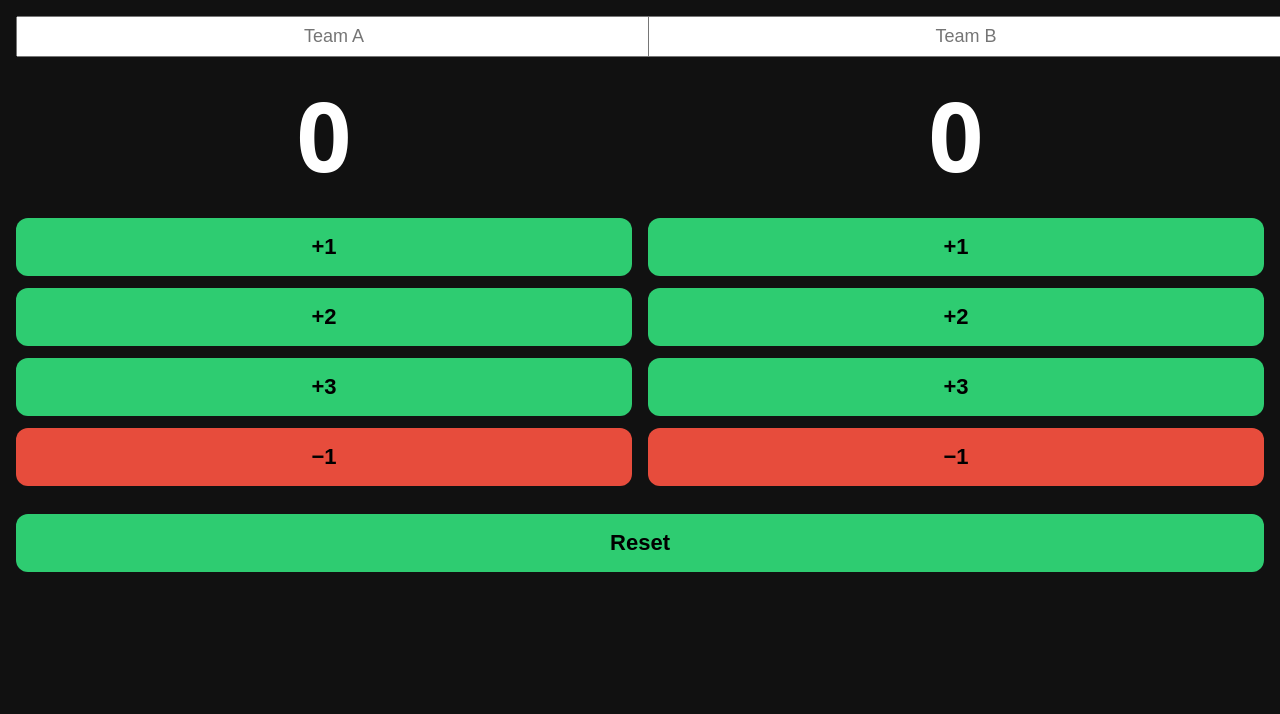
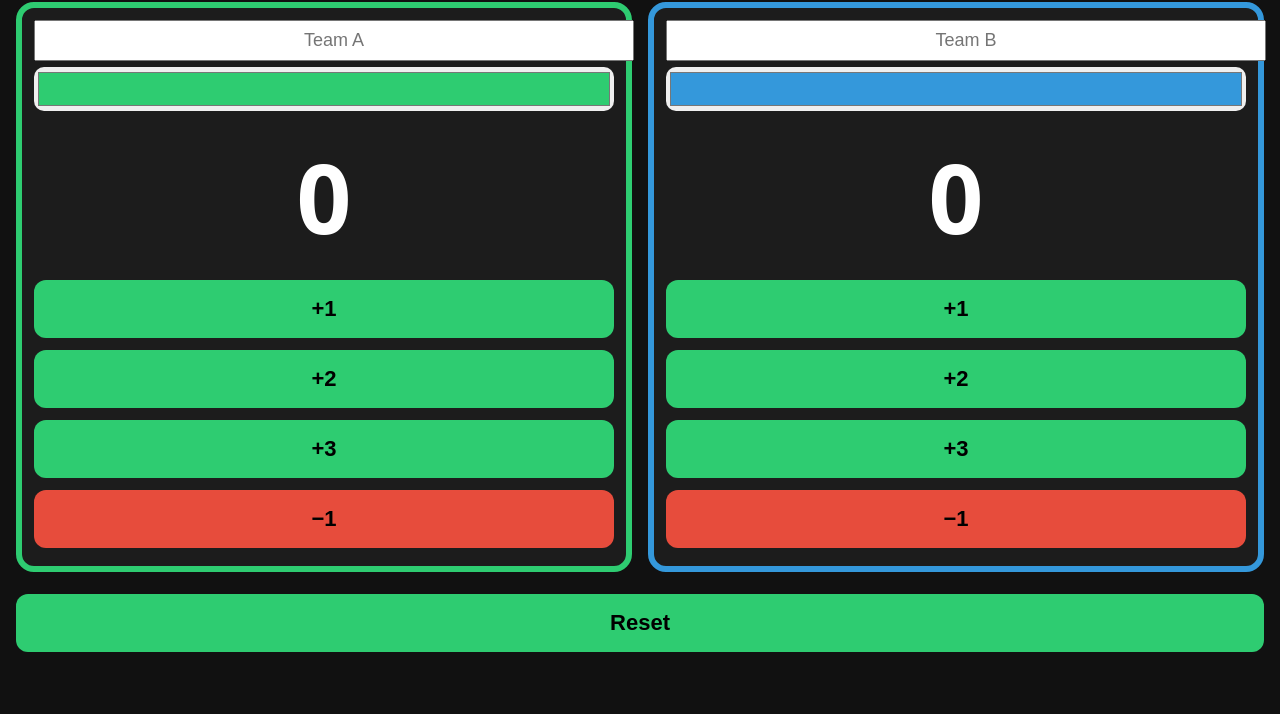
Before and after one commit to prohrweck-hub/vereins-score, a plain HTML site: page index.html in a window 1280 px wide. Shown: the part 86-800 px from the top of the page. Drawn offline with Linux system fonts and the light colour scheme.

Commit message:
Implement team color selection and persistence
Added color input fields for teams and functionality to save/load colors using localStorage.

```diff
--- a/index.html
+++ b/index.html
@@ -15,17 +15,37 @@
       text-align: center;
     }
 
+    h1 {
+      margin-bottom: 8px;
+    }
+
     .teams {
       display: grid;
       grid-template-columns: 1fr 1fr;
       gap: 16px;
     }
 
-    input {
+    input[type="text"] {
       font-size: 18px;
       padding: 8px;
       width: 100%;
       text-align: center;
+      margin-bottom: 6px;
+    }
+
+    input[type="color"] {
+      width: 100%;
+      height: 44px;
+      border: none;
+      border-radius: 10px;
+      margin-bottom: 8px;
+    }
+
+    .teamBox {
+      padding: 12px;
+      border-radius: 18px;
+      border: 6px solid transparent;
+      background: #1c1c1c;
     }
 
     .score {
@@ -55,23 +75,31 @@
     }
   </style>
 </head>
+
 <body>
-
   <h1>🏀 Score</h1>
 
   <div class="teams">
-    <div>
-      <input id="teamAName" placeholder="Team A" />
+    <!-- TEAM A -->
+    <div id="teamABox" class="teamBox">
+      <input id="teamAName" type="text" placeholder="Team A" />
+      <input id="teamAColor" type="color" value="#2ecc71" />
+
       <div class="score" id="scoreA">0</div>
+
       <button onclick="add('A',1)">+1</button>
       <button onclick="add('A',2)">+2</button>
       <button onclick="add('A',3)">+3</button>
       <button class="minus" onclick="add('A',-1)">−1</button>
     </div>
 
-    <div>
-      <input id="teamBName" placeholder="Team B" />
+    <!-- TEAM B -->
+    <div id="teamBBox" class="teamBox">
+      <input id="teamBName" type="text" placeholder="Team B" />
+      <input id="teamBColor" type="color" value="#3498db" />
+
       <div class="score" id="scoreB">0</div>
+
       <button onclick="add('B',1)">+1</button>
       <button onclick="add('B',2)">+2</button>
       <button onclick="add('B',3)">+3</button>
@@ -103,7 +131,41 @@
       document.getElementById('scoreA').innerText = 0;
       document.getElementById('scoreB').innerText = 0;
     }
+
+    function applyColors() {
+      const aColor = document.getElementById('teamAColor').value;
+      const bColor = document.getElementById('teamBColor').value;
+
+      document.getElementById('teamABox').style.borderColor = aColor;
+      document.getElementById('teamBBox').style.borderColor = bColor;
+    }
+
+    function saveColors() {
+      localStorage.setItem('teamAColor', document.getElementById('teamAColor').value);
+      localStorage.setItem('teamBColor', document.getElementById('teamBColor').value);
+    }
+
+    function loadColors() {
+      const a = localStorage.getItem('teamAColor');
+      const b = localStorage.getItem('teamBColor');
+
+      if (a) document.getElementById('teamAColor').value = a;
+      if (b) document.getElementById('teamBColor').value = b;
+
+      applyColors();
+    }
+
+    document.getElementById('teamAColor').addEventListener('change', () => {
+      applyColors();
+      saveColors();
+    });
+
+    document.getElementById('teamBColor').addEventListener('change', () => {
+      applyColors();
+      saveColors();
+    });
+
+    window.addEventListener('load', loadColors);
   </script>
-
 </body>
 </html>
```
